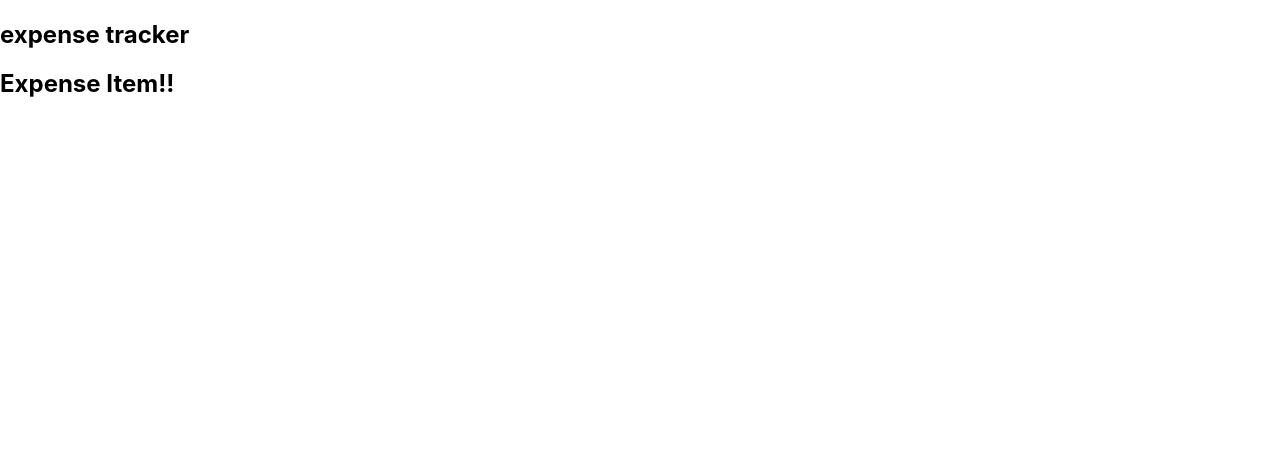
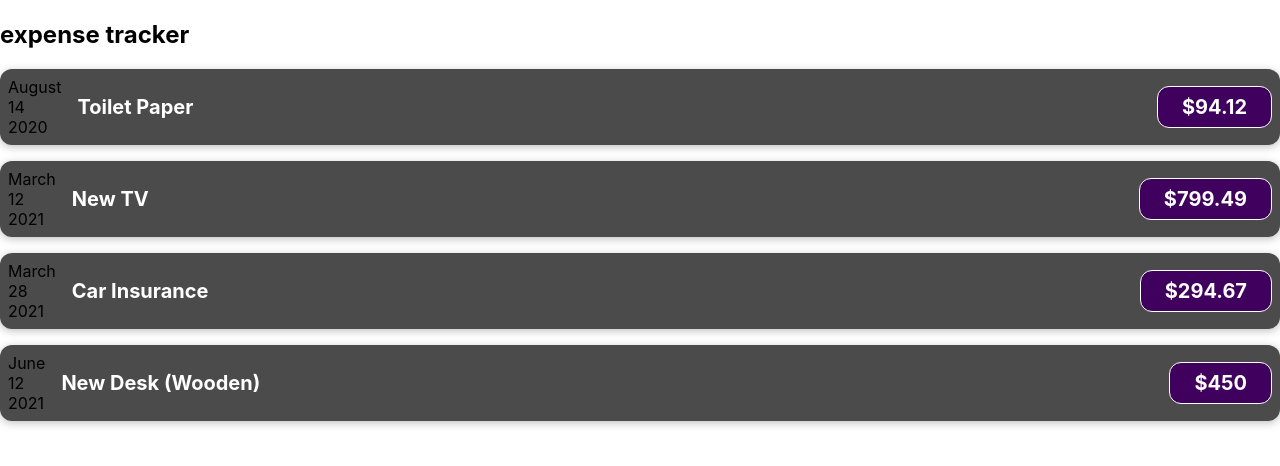
Before and after one commit to jeffadavid/expense_tracker, a React (Create React App) app: page / in a window 1280 px wide. Shown: the top 466 px of the page. Built offline with nearby package versions, Linux system fonts and the light colour scheme.

Commit message:
Adding the expenseItem css and a new expensedate component

```diff
--- a/src/App.js
+++ b/src/App.js
@@ -2,10 +2,52 @@
 import ExpenseItem from "./components/ExpenseItem";
 
 function App() {
+
+  const expenses = [
+    {
+      id: 'e1',
+      title: 'Toilet Paper',
+      amount: 94.12,
+      date: new Date(2020, 7, 14),
+    },
+    { id: 'e2', title: 'New TV', amount: 799.49, date: new Date(2021, 2, 12) },
+    {
+      id: 'e3',
+      title: 'Car Insurance',
+      amount: 294.67,
+      date: new Date(2021, 2, 28),
+    },
+    {
+      id: 'e4',
+      title: 'New Desk (Wooden)',
+      amount: 450,
+      date: new Date(2021, 5, 12),
+    },
+  ];
+
   return (
     <div>
       <h2>expense tracker</h2>
-      <ExpenseItem />
+      <ExpenseItem
+        date={expenses[0].date}
+        title={expenses[0].title}
+        amount={expenses[0].amount}
+      />
+      <ExpenseItem
+        date={expenses[1].date}
+        title={expenses[1].title}
+        amount={expenses[1].amount}
+      />
+      <ExpenseItem
+        date={expenses[2].date}
+        title={expenses[2].title}
+        amount={expenses[2].amount}
+      />
+      <ExpenseItem
+        date={expenses[3].date}
+        title={expenses[3].title}
+        amount={expenses[3].amount}
+      />
     </div>
   );
 }
--- a/src/components/ExpenseItem.js
+++ b/src/components/ExpenseItem.js
@@ -1,9 +1,23 @@
-import React from 'react'
+import React from 'react';
+import '../css/ExpenseItem.css';
 
-function ExpenseItem() {
+function ExpenseItem( {date, title, amount} ) {
+
+    const month = date.toLocaleString('en-US', { month: 'long'});
+    const day = date.toLocaleString('en-US', {day: '2-digit'});
+    const year = date.getFullYear();
+
   return (
-    <div>
-      <h2>Expense Item!!</h2>
+    <div className='expense-item'>
+        <div>
+            <div>{month}</div>
+            <div>{day}</div>
+            <div>{year}</div>
+        </div>
+        <div className='expense-item__description'>
+            <h2>{title}</h2>
+            <div className='expense-item__price'>${amount}</div>
+        </div>
     </div>
   )
 }
--- /dev/null
+++ b/src/css/ExpenseItem.css
@@ -0,0 +1,56 @@
+.expense-item {
+    display: flex;
+    justify-content: space-between;
+    align-items: center;
+    box-shadow: 0 2px 8px rgba(0, 0, 0, 0.25);
+    padding: 0.5rem;
+    margin: 1rem 0;
+    border-radius: 12px;
+    background-color: #4b4b4b;
+}
+
+.expense-item__description {
+    display: flex;
+    flex-direction: column;
+    gap: 1rem;
+    align-items: flex-end;
+    flex-flow: column-reverse;
+    justify-content: flex-start;
+    flex: 1;
+}
+
+.expense-item h2 {
+    color: #3a3a3a;
+    font-size: 1rem;
+    flex: 1;
+    margin: 0 1rem;
+    color: white;
+}
+
+.expense-item__price {
+    font-size: 1rem;
+    font-weight: bold;
+    color: white;
+    background-color: #40005d;
+    border: 1px solid white;
+    padding: 0.5rem;
+    border-radius: 12px;
+}
+
+@media (min-width: 580px) {
+    .expense-item__description {
+        flex-direction: row;
+        align-items: center;
+        justify-content: flex-start;
+        flex: 1;
+    }
+
+    .expense-item__description h2 {
+        font-size: 1.25rem;
+    }
+
+    .expense-item__price {
+        font-size: 1.25rem;
+        padding: 0.5rem 1.5rem;
+    }
+}
```
Also changed, not shown: src/components/ExpenseDate.js (added, +11 -0 lines).
